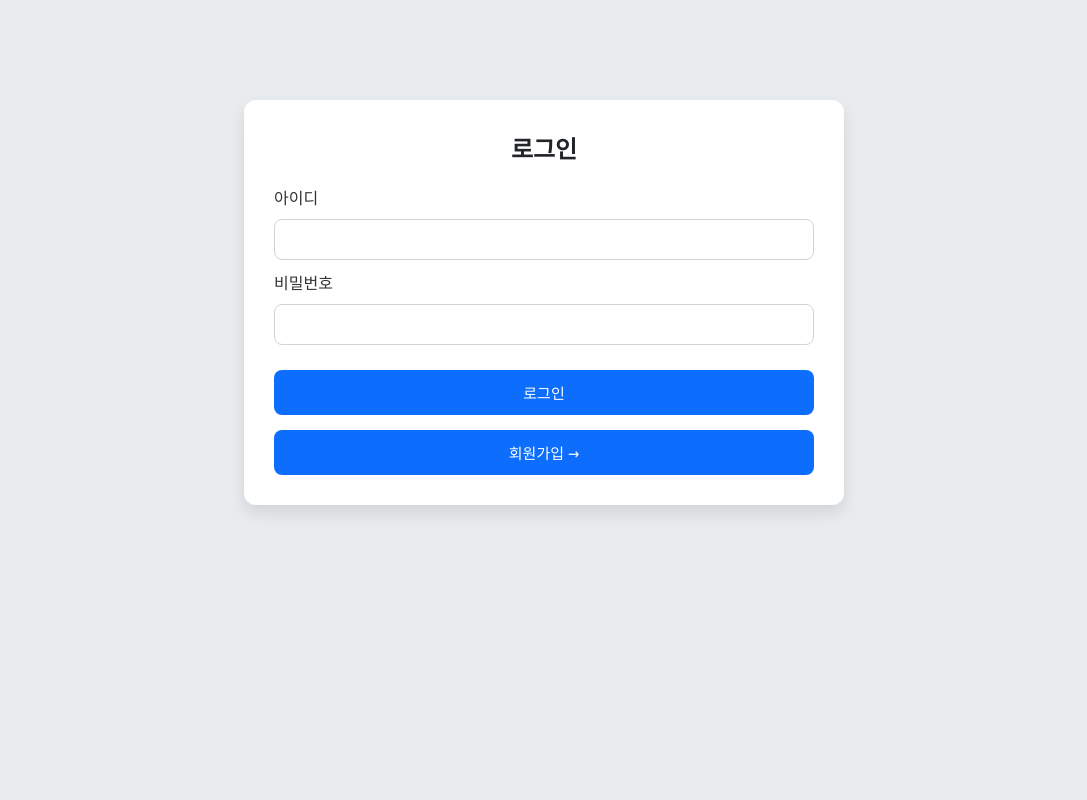
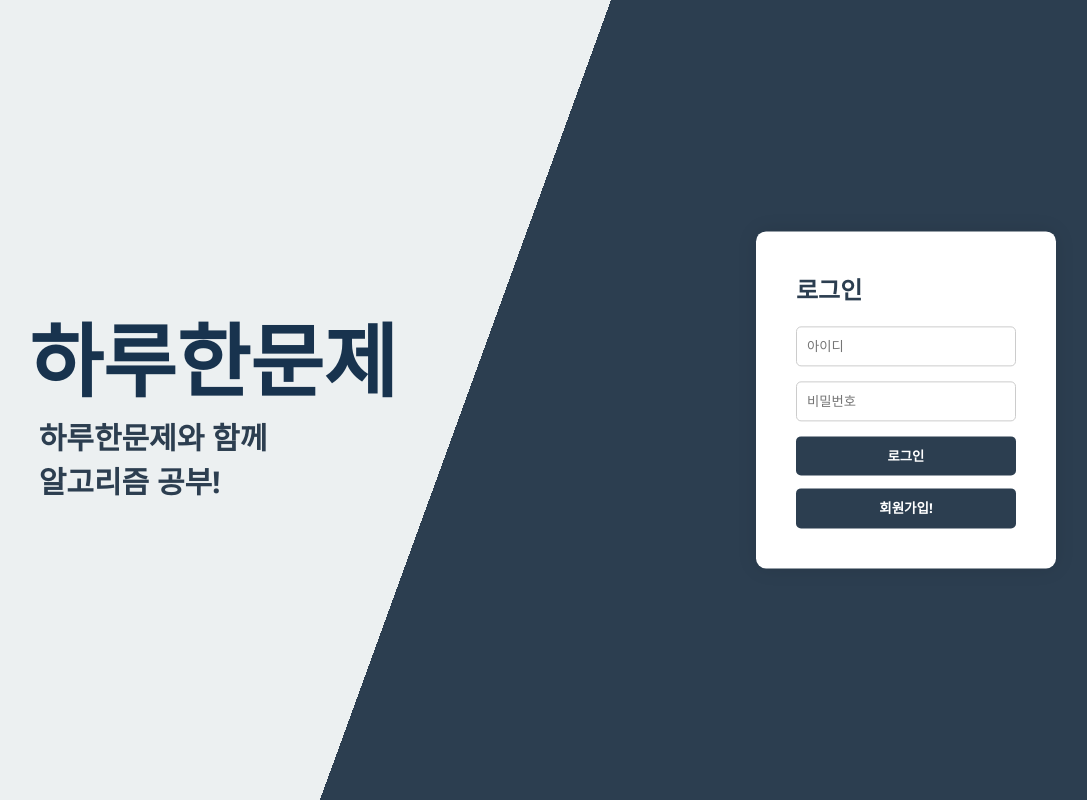
Before and after one commit to KNU-GLSO0215-Team8/Web, a PHP site: page /login.php in a window 1280 px wide. Shown: the whole page, without its empty margins (96-1183 px from the left). Run offline with PHP 8.4, Linux system fonts and the light colour scheme.

Commit message:
login page design

```diff
--- /dev/null
+++ b/assets/login-style.css
@@ -0,0 +1,117 @@
+/* login-style.css */
+* {
+    margin: 0;
+    padding: 0;
+    box-sizing: border-box;
+    font-family: 'Segoe UI', sans-serif;
+}
+
+body, html {
+    height: 100%;
+    overflow: hidden;
+}
+
+.container {
+    position: relative;
+    width: 100%;
+    height: 100vh;
+    background: linear-gradient(-70deg, #2c3e50 55%, #ecf0f1 45%);
+}
+
+.left {
+    flex-direction: column;
+    position: absolute;
+    top: 0;
+    left: 0;
+    width: 60%;
+    height: 100%;
+    display: flex;
+    justify-content: center;
+    align-items: center;
+    color: white;
+    font-size: 2rem;
+    z-index: 1;
+    pointer-events: none;
+}
+
+.login-box {
+    position: absolute;
+    right: 10%;
+    top: 50%;
+    transform: translateY(-50%);
+    background: white;
+    padding: 40px;
+    box-shadow: 0 0 20px rgba(0,0,0,0.1);
+    border-radius: 10px;
+    width: 300px;
+    z-index: 2;
+}
+
+.login-box h2 {
+    margin-bottom: 20px;
+    color: #2c3e50;
+}
+
+.login-box input[type="text"],
+.login-box input[type="password"] {
+    width: 100%;
+    padding: 10px;
+    margin-bottom: 15px;
+    border: 1px solid #ccc;
+    border-radius: 5px;
+}
+
+.login-box input[type="submit"] {
+    width: 100%;
+    padding: 10px;
+    background-color: #2c3e50;
+    border: none;
+    color: white;
+    font-weight: bold;
+    border-radius: 5px;
+    cursor: pointer;
+}
+
+.login-box input[type="submit"]:hover {
+   background-color: #34495e;
+}
+
+.login-box form {
+    margin-bottom: 13px; /* 폼과 버튼 간 간격 */
+}
+
+.login-box .button {
+    display: block;
+    width: 100%;
+    padding: 10px;
+    line-height: 1.5; /* 🔹 줄 높이 추가 */
+    background-color: #2c3e50;
+    color: white;
+    text-align: center;
+    border-radius: 5px;
+    text-decoration: none;
+    cursor: pointer;
+    font-weight: bold;
+    border: none;
+    transition: background-color 0.3s ease;
+    box-sizing: border-box;
+    font-size: 13.5px;
+}
+
+.login-box .button:hover {
+    background-color: #34495e;
+}
+
+.title {
+    font-size: 80px;
+    color: #18334e;
+    font-weight: bold;
+    margin-left: -150px;
+}
+
+.slogan {
+    font-size: 30px;
+    color: #2c3e50;
+    font-weight: bold;
+    margin-left: -270px;
+}
--- a/login.php
+++ b/login.php
@@ -23,24 +23,30 @@ if ($_SERVER['REQUEST_METHOD'] === 'POST') {
 <!DOCTYPE html>
 <html lang="ko">
 <head>
-    <meta charset="UTF-8">
-    <title>로그인</title>
-    <link rel="stylesheet" href="assets/style.css">
+  <meta charset="UTF-8">
+  <title>하루한문제</title>
+  <link rel="stylesheet" href="assets/login-style.css">
 </head>
 <body>
+
 <div class="container">
-    <h2>로그인</h2>
+    <div class="left">
+        <div class="title">하루한문제</div>
+        <div class="slogan">
+            <p>하루한문제와 함께</p>
+            <p>알고리즘 공부!</p>
+        </div>
+    </div>
     <?php if (isset($error)) echo "<p style='color:red; text-align:center;'>$error</p>"; ?>
-    <form method="POST">
-        <label>아이디</label>
-        <input type="text" name="username" required>
-
-        <label>비밀번호</label>
-        <input type="password" name="password" required>
-
-        <input type="submit" value="로그인">
-    </form>
-    <a href="register.php" class="button">회원가입 →</a>
+    <div class="login-box">
+        <form method="post">
+            <h2>로그인</h2>
+            <input type="text" name="username" placeholder="아이디" required>
+            <input type="password" name="password" placeholder="비밀번호" required>
+            <input type="submit" name="submit" value="로그인">
+        </form>
+    <a href="register.php" class="button">회원가입!</a>
+    </div>
 </div>
 </body>
 </html>
```
